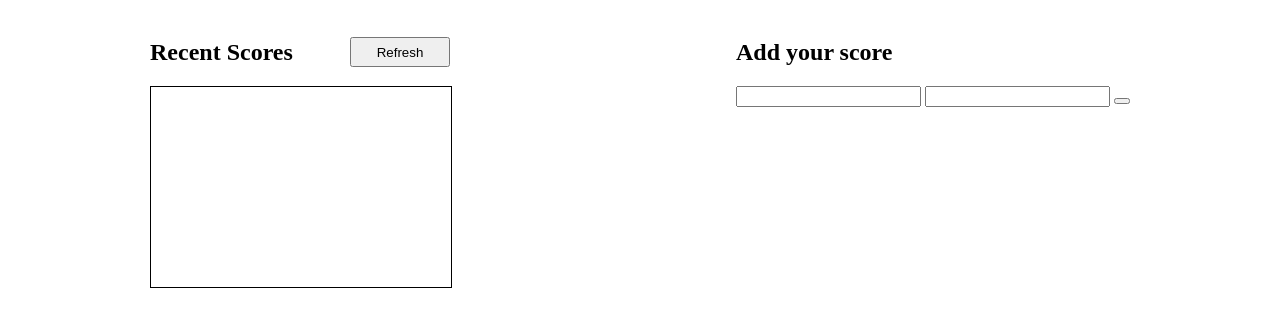
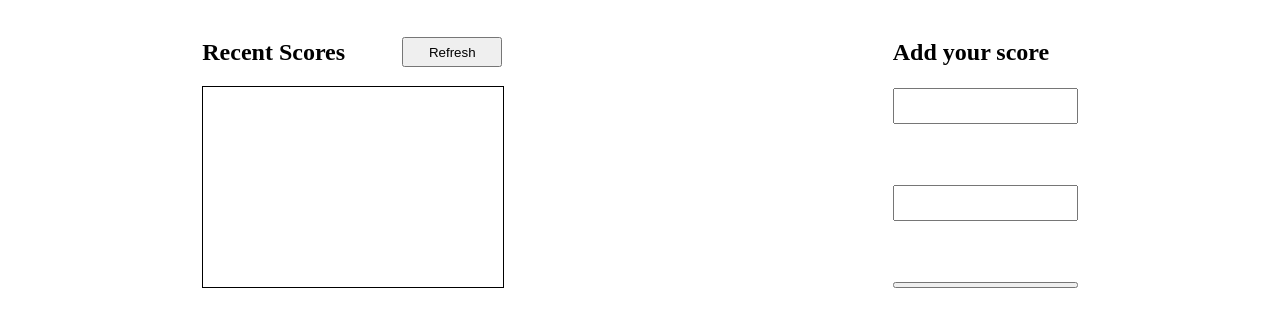
Before and after one commit to mohamedgamaleldin999999/leaderboard-project, a website built with webpack: page src/index.html in a window 1280 px wide. Shown: the part 61-388 px from the top of the page. Built offline with nearby package versions, Linux system fonts and the light colour scheme.

Commit message:
Add style to add

```diff
--- a/src/style.css
+++ b/src/style.css
@@ -28,3 +28,20 @@
   height: 200px;
   border: 1px solid black;
 }
+
+.add {
+  display: flex;
+  flex-direction: column;
+  justify-content: space-between;
+}
+
+.form {
+  display: flex;
+  flex-direction: column;
+  justify-content: space-between;
+  height: 200px;
+}
+
+input {
+  height: 30px;
+}
```
Also changed, not shown: dist/main.bundle.js.
